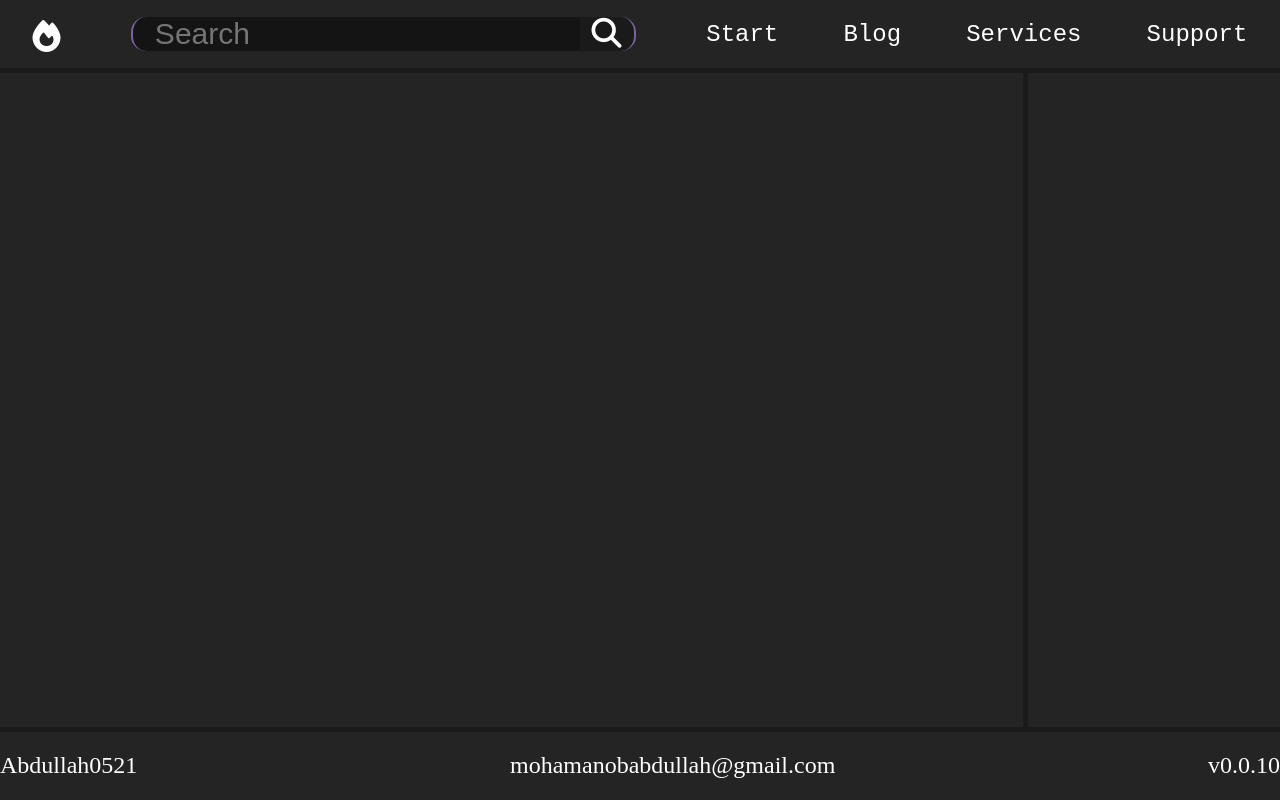
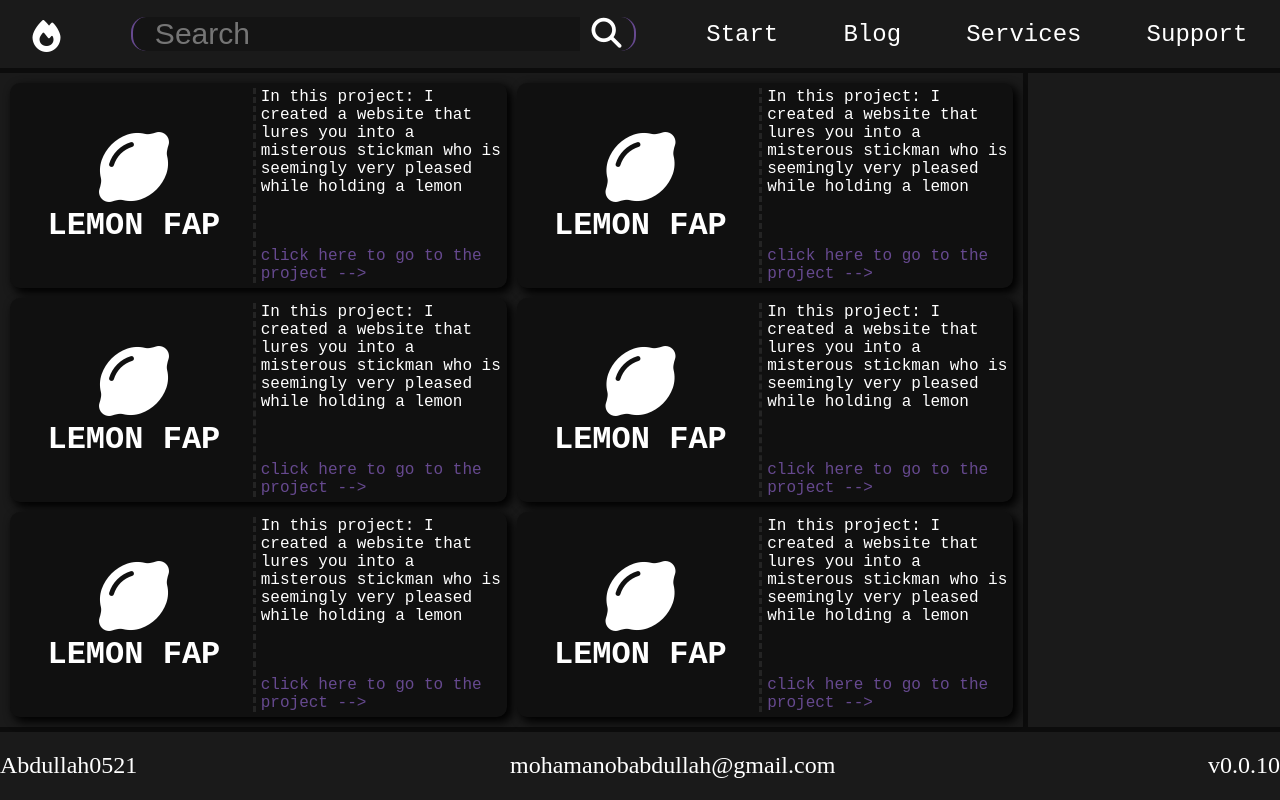
Before and after one commit to cuLmORD/GridTryout, a plain HTML site: page index.html in a window 1280 px wide. Drawn offline with Linux system fonts and the light colour scheme.

Commit message:
added CARDS YAY

```diff
--- a/index.html
+++ b/index.html
@@ -17,7 +17,62 @@
                     <li class="navbarFlexItem navbarHover">Support</li>
                 </ul>
             </div>
-            <div class="gridItem content"></div>
+            <div class="gridItem content gridContainerContentCards">
+                <div class="gridItemContentCards">
+                    <div class="cardItems cardItemsOne">
+                        <i class="cardLogo fa-solid fa-lemon"></i>
+                        <h1>LEMON FAP</h1>
+                    </div>
+                    <div class="cardItems cardItemsTwo">
+                        <p>In this project: I created a website that lures you into a misterous stickman who is seemingly very pleased while holding a lemon</p><a class="cardLink" href="">click here to go to the project --></a>
+                    </div>
+                </div>
+                <div class="gridItemContentCards">
+                    <div class="cardItems cardItemsOne">
+                        <i class="cardLogo fa-solid fa-lemon"></i>
+                        <h1>LEMON FAP</h1>
+                    </div>
+                    <div class="cardItems cardItemsTwo">
+                        <p>In this project: I created a website that lures you into a misterous stickman who is seemingly very pleased while holding a lemon</p><a class="cardLink" href="">click here to go to the project --></a>
+                    </div>
+                </div>
+                <div class="gridItemContentCards">
+                    <div class="cardItems cardItemsOne">
+                        <i class="cardLogo fa-solid fa-lemon"></i>
+                        <h1>LEMON FAP</h1>
+                    </div>
+                    <div class="cardItems cardItemsTwo">
+                        <p>In this project: I created a website that lures you into a misterous stickman who is seemingly very pleased while holding a lemon</p><a class="cardLink" href="">click here to go to the project --></a>
+                    </div>
+                </div>
+                <div class="gridItemContentCards">
+                    <div class="cardItems cardItemsOne">
+                        <i class="cardLogo fa-solid fa-lemon"></i>
+                        <h1>LEMON FAP</h1>
+                    </div>
+                    <div class="cardItems cardItemsTwo">
+                        <p>In this project: I created a website that lures you into a misterous stickman who is seemingly very pleased while holding a lemon</p><a class="cardLink" href="">click here to go to the project --></a>
+                    </div>
+                </div>
+                <div class="gridItemContentCards">
+                    <div class="cardItems cardItemsOne">
+                        <i class="cardLogo fa-solid fa-lemon"></i>
+                        <h1>LEMON FAP</h1>
+                    </div>
+                    <div class="cardItems cardItemsTwo">
+                        <p>In this project: I created a website that lures you into a misterous stickman who is seemingly very pleased while holding a lemon</p><a class="cardLink" href="">click here to go to the project --></a>
+                    </div>
+                </div>
+                <div class="gridItemContentCards">
+                    <div class="cardItems cardItemsOne">
+                        <i class="cardLogo fa-solid fa-lemon"></i>
+                        <h1>LEMON FAP</h1>
+                    </div>
+                    <div class="cardItems cardItemsTwo">
+                        <p>In this project: I created a website that lures you into a misterous stickman who is seemingly very pleased while holding a lemon</p><a class="cardLink" href="">click here to go to the project --></a>
+                    </div>
+                </div>
+            </div>
             <div class="gridItem sidebar"></div>
             <div class="gridItem footer ">
                 <p class="footerCredit">Abdullah0521</p>
--- a/style.css
+++ b/style.css
@@ -12,7 +12,7 @@
     bottom: 0;
     left: 0;
     right: 0;
-    background-color: #1a1a1a;
+    background-color: #0c0c0c;
     display: grid;
     grid-template-columns: repeat(5, 1fr);
     grid-template-rows: repeat(11, 1fr);
@@ -46,7 +46,7 @@
     font-size: 1.5rem;
 }
 .gridItem {
-    background-color: #242424;
+    background-color: #1a1a1a;
 }
 .navbar ul {
     display: flex;
@@ -58,7 +58,6 @@
     font-weight: 500;
 }
 .navbarHover:hover {
-    /* background-color: #333333; */
     color: #7b639d;
     cursor: pointer;
 }
@@ -87,7 +86,7 @@
     border-radius: 15px 0 0 15px;
     background-color: #141414;
     text-align: left;
-    border-left: #7b639d solid 2px;
+    border-left: #66498f solid 2px;
     border-right: none;
 }
 .navbarSearchButton {
@@ -97,7 +96,7 @@
     color: white;
     background-color: #1a1a1a;
     border-radius: 0 15px 15px 0;
-    border-right: #7b639d solid 2px;
+    border-right: #66498f solid 2px;
     border-left: none;
 }
 .navbarSearchButton:hover {
@@ -109,3 +108,44 @@
     border-top: none;
     border-bottom: none;
 }
+.gridContainerContentCards {
+    display: grid;
+    grid-template: repeat(3, 1fr) / repeat(2, 1fr);
+    gap: 10px;
+    padding: 10px;
+}
+.gridItemContentCards {
+    background-color: #101010;
+    border-radius: 10px;
+    display: grid;
+    grid-template: repeat(1, 1fr) / repeat(2, 1fr);
+    padding: 5px;
+    gap: 5px;
+    box-shadow: 4px 4px 10px 1px #000000;
+}
+.cardItems {
+    text-align: center;
+    display: flex;
+    justify-content: center;
+    align-items: center;
+    font-family: 'Courier New', Courier, monospace;
+}
+.cardItemsOne {
+    border-right: dashed #242424;
+    display: flex;
+    flex-direction: column;
+}
+.cardLogo {
+    font-size: 5rem;
+}
+.cardItemsTwo {
+    display: flex;
+    flex-direction: column;
+    justify-content: space-between;
+    text-align: left;
+    font-size: 1rem;
+}
+.cardLink {
+    color: #66498f;
+    text-decoration: none;
+}
```
